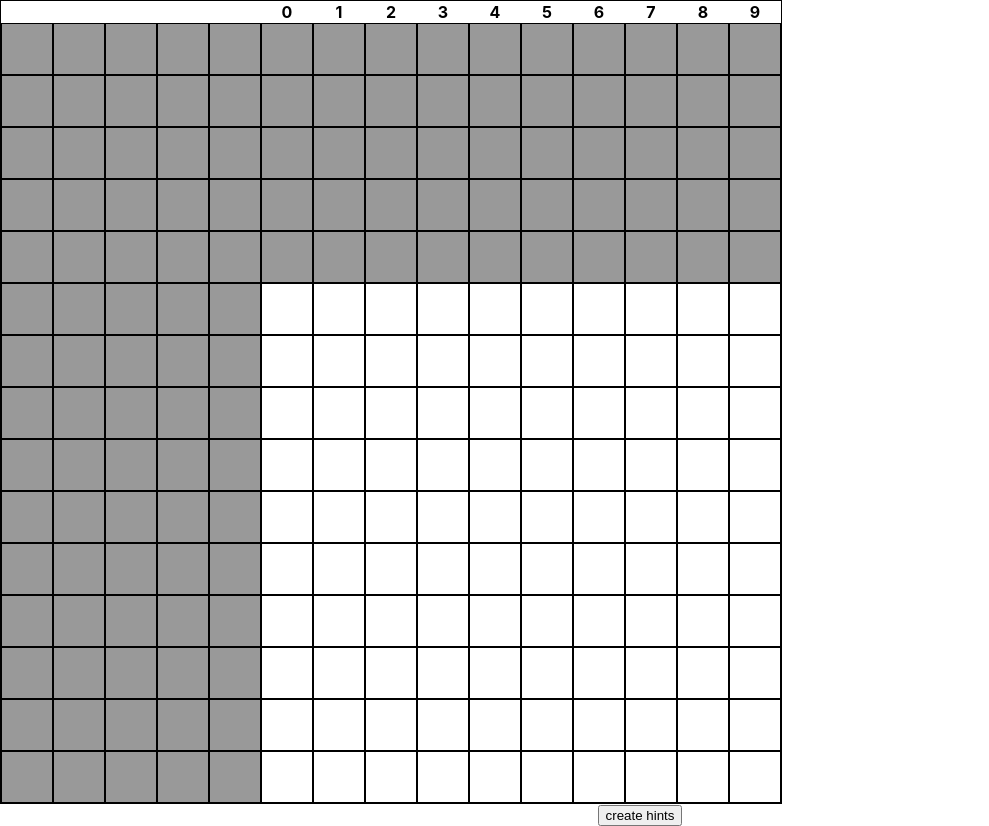
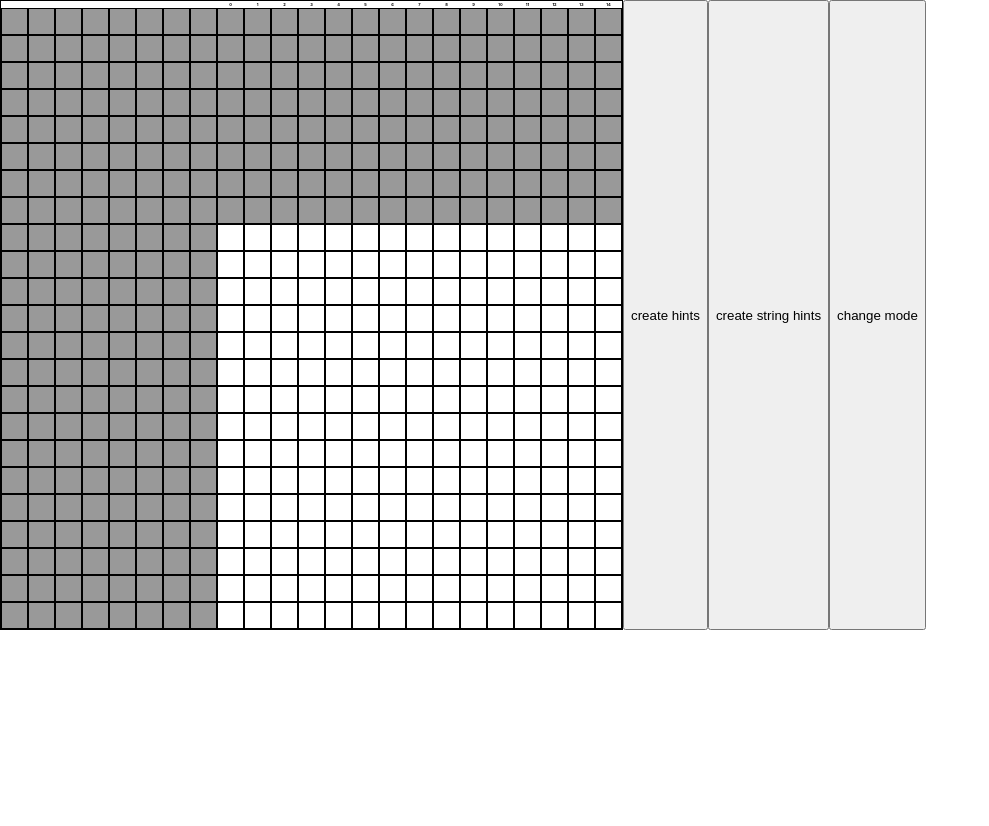
Before and after one commit to ordros/illust-logic, a React (Create React App) app: page / in a window 1280 px wide. Shown: the whole page, without its empty margins (0-989 px from the left). After the commit the page ends 800 px from the top, so only its background shows below. Built offline with nearby package versions, Linux system fonts and the light colour scheme.

Commit message:
add hint save/load util.

```diff
--- a/package.json
+++ b/package.json
@@ -9,8 +9,11 @@
     "react": "^17.0.2",
     "react-dom": "^17.0.2",
     "react-redux": "^7.2.4",
+    "react-router": "^5.2.0",
+    "react-router-dom": "^5.2.0",
     "react-scripts": "4.0.3",
-    "web-vitals": "^1.0.1"
+    "web-vitals": "^1.0.1",
+    "zlib": "^1.0.5"
   },
   "scripts": {
     "start": "react-scripts start",
--- a/src/App.js
+++ b/src/App.js
@@ -6,6 +6,8 @@ import { createStore } from 'redux'
 import pixelTableReducer from './reducers/pixelTableReducer';
 import PixelTable from './components/PixelTable';
 import PixelTablePage from './components/PixelTablePage';
+import { BrowserRouter, Route } from 'react-router-dom';
+// import { Route, Router } from 'react-router';
 
 function App() {
   const store = createStore(pixelTableReducer);
@@ -13,7 +15,9 @@ function App() {
   return (
     <div className="App">
       <Provider store={store}>
-        <PixelTablePage />
+        <BrowserRouter>
+          <Route path="/" component={PixelTablePage} />
+        </BrowserRouter>
       </Provider>
     </div>
   );
--- a/src/components/Pixel/index.jsx
+++ b/src/components/Pixel/index.jsx
@@ -23,25 +23,30 @@ const WhiteCell = styled.div`
 `;
 
 const CheckedCell = styled.div`
+  background: white;
   background-image: linear-gradient(-45deg,
-    transparent 49%,
-    black 49%,
-    black 51%,
-    transparent 51%,
+    transparent 48%,
+    black 48%,
+    black 52%,
+    transparent 52%,
     transparent),
   linear-gradient(45deg, /*角度*/
-    transparent 49%,
-    black 49%, /*斜線の色*/
-    black 51%, /*斜線の色*/
-    transparent 51%,
+    transparent 48%,
+    black 48%, /*斜線の色*/
+    black 52%, /*斜線の色*/
+    transparent 52%,
     transparent);
   width: 100%;
   height: 100%;
 `;
 
-const Pixel = ({ status, x, y }) => {
+const Pixel = ({ status, x, y, mode }) => {
   const dispatch = useDispatch();
   const onClick = () => {
+    if (mode === 'fill') {
+      dispatch({ type: 'SET_PIXEL', payload: { position: { x, y }, cellState: 'white' } });
+      return;
+    }
     switch(status) {
       case 'white':
         dispatch({ type: "SET_PIXEL", payload: { position:{ x, y }, cellState: 'black'} });
@@ -53,6 +58,13 @@ const Pixel = ({ status, x, y }) => {
       default:
         dispatch({ type: "SET_PIXEL", payload: { position:{ x, y }, cellState: 'white'} });
     }
+  };
+  const onMouseHover = () => {
+    if (mode === 'click') {
+      return;
+    }
+    dispatch({ type: "SET_PIXEL", payload: { position:{ x, y }, cellState: 'black'} });
+    return;
   };
 
   const getCell = (status) => {
@@ -68,7 +80,7 @@ const Pixel = ({ status, x, y }) => {
   }
 
   return (
-    <Wrapper onClick={onClick}>
+    <Wrapper onClick={onClick} onMouseEnter={onMouseHover}>
       {getCell(status)}
     </Wrapper>
   );
--- a/src/components/PixelTablePage/index.js
+++ /dev/null
@@ -1,29 +0,0 @@
-import { useEffect } from "react";
-import { useDispatch, useSelector } from "react-redux";
-import createHintsFromBoard from "../../utils/createHIntsFromBoard";
-import PixelTable from "../PixelTable";
-
-const PixelTablePage = () => {
-  const { table } = useSelector((state) => state);
-  const dispatch = useDispatch();
-  const size = 10;
-  const createHints = () => {
-    const { xHints, yHints } = createHintsFromBoard(table);
-    dispatch({ type: 'SET_HINTS', payload: { xHints, yHints } })
-  };
-  useEffect(() => {
-    if (!table) {
-      dispatch({ type: "INIT", payload: { size: { x: size, y: size }}});
-      dispatch({ type: 'SET_HINTS', payload: { xHints: Array.from({length: size}), yHints: Array.from({length: size}) } });
-    }
-  });
-
-  return (
-    <>
-      <PixelTable size={size} />
-      <button onClick={createHints}>create hints</button>
-    </>
-  );
-};
-
-export default PixelTablePage;
--- /dev/null
+++ b/src/components/PixelTablePage/index.jsx
@@ -0,0 +1,81 @@
+import { useEffect } from "react";
+import { useDispatch, useSelector } from "react-redux";
+import { useLocation } from "react-router-dom";
+import styled from "styled-components";
+import createHintsFromBoard from "../../utils/createHintsFromBoard";
+import createStringFromHint from "../../utils/createStringFromHint";
+import getHintsFromString from "../../utils/getHintsFromString";
+import PixelTable from "../PixelTable";
+
+const Wrapper = styled.div`
+  display: flex;
+`;
+
+const PixelTablePage = () => {
+  const { table, hints, mode } = useSelector((state) => state);
+  const dispatch = useDispatch();
+  const size = 15;
+
+  const location = useLocation();
+
+  const createStringHints = () => {
+    const xStringHint = createStringFromHint(hints.x);
+    const yStringHint = createStringFromHint(hints.y);
+    const hintString = `${size}/${size}/${xStringHint}/${yStringHint}`;
+    console.log(hintString);
+  };
+
+  const TestButton = styled.button`
+
+  `;
+
+  const setInitalData = () => {
+    if (!location.search) {
+      dispatch({ type: "INIT", payload: { size: { x: size, y: size }}});
+      dispatch({ type: 'SET_HINTS', payload: { xHints: Array.from({length: size}), yHints: Array.from({length: size}) } });
+      return;
+    }
+    const hint = location.search.replace('?hint=', '');
+    const {
+      sizeX,
+      sizeY,
+      hintsX,
+      hintsY,
+    } = getHintsFromString(hint);
+
+    dispatch({ type: "INIT", payload: { size: { x: sizeX, y: sizeY }}});
+    dispatch({ type: 'SET_HINTS', payload: { xHints: hintsX, yHints: hintsY } });
+  }
+
+  const createHints = () => {
+    const { xHints, yHints } = createHintsFromBoard(table);
+    dispatch({ type: 'SET_HINTS', payload: { xHints, yHints } })
+  };
+
+  const changeMode = () => {
+    switch (mode) {
+      case 'fill':
+        dispatch({ type: 'SET_MODE', payload: { mode: 'click' }});
+        return;
+      case 'click':
+        dispatch({ type: 'SET_MODE', payload: { mode: 'fill' }});
+        return;
+    }
+  }
+  useEffect(() => {
+    if (!table) {
+      setInitalData();
+    }
+  });
+
+  return (
+    <Wrapper>
+      <PixelTable size={size} />
+      <button onClick={createHints}>create hints</button>
+      <button onClick={createStringHints}>create string hints</button>
+      <button onClick={changeMode}>change mode</button>
+    </Wrapper>
+  );
+};
+
+export default PixelTablePage;
--- a/src/components/Table/index.jsx
+++ b/src/components/Table/index.jsx
@@ -4,11 +4,11 @@ import styled, { css } from 'styled-components';
 import Pixel from '../Pixel';
 
 const Cell = styled.div`
-  width: 50px;
-  height: 50px;
+  width: 25px;
+  height: 25px;
   border: 1px solid black;
   border-collapse: collapse;
-  // font-size: 6px;
+  font-size: 20px;
   display: flex;
   align-items: center;
   justify-content: center;
@@ -29,11 +29,11 @@ const StyledTable = styled.table`
 `;
 
 const Index = styled.th`
-  // font-size: 4px;
+  font-size: 4px;
 `;
 
 const Table = ({size, xHints, yHints}) => {
-  const { table } = useSelector((state) => state);
+  const { table, mode } = useSelector((state) => state);
   const getIndexArray = (s) => s ? Array.from({length: s}, (_, index) => index) : [];
   const array = getIndexArray(size);
 
@@ -78,7 +78,7 @@ const Table = ({size, xHints, yHints}) => {
                 return (
                   <td key={y}>
                     <Cell>
-                      <Pixel x={x} y={y} status={table && table[x][y]}/>
+                      <Pixel x={x} y={y} status={table && table[x][y]} mode={mode}/>
                     </Cell>
                   </td>
                 );
--- a/src/reducers/pixelTableReducer.js
+++ b/src/reducers/pixelTableReducer.js
@@ -2,6 +2,7 @@ const initialState = {
   size: null,
   table: null,
   hints: { x: null, y: null },
+  mode: 'click',
 };
 
 const pixelTableReducer = (state = initialState, action) => {
@@ -11,6 +12,7 @@ const pixelTableReducer = (state = initialState, action) => {
       return {
         size: { x, y },
         table: Array.from({length: x}).map((v) => Array.from({length: y}).map(() => 'white')),
+        mode: 'click',
       };
     }
     case 'SET_PIXEL': {
@@ -29,6 +31,13 @@ const pixelTableReducer = (state = initialState, action) => {
         },
       };
     }
+    case 'SET_MODE': {
+      const { mode } = action.payload;
+      return {
+        ...state,
+        mode,
+      }
+    }
     default:
       return state;
   }
--- /dev/null
+++ b/src/utils/createStringFromHint.js
@@ -0,0 +1,11 @@
+import zlib from 'zlib';
+
+// めんどくさいので1つのヒントの最大値は16までとして簡易実装する
+const createStringFromHint = (hint) => {
+  const buf = Buffer.from(JSON.stringify(hint));
+  const deflated = zlib.deflateRawSync(buf);
+  const base64string = deflated.toString('base64');
+  return base64string;
+};
+
+export default createStringFromHint;
--- /dev/null
+++ b/src/utils/getHintsFromString.js
@@ -0,0 +1,24 @@
+import zlib from 'zlib';
+
+const getHintFromString = (strHint) => {
+  const deflated = Buffer.from(strHint, 'base64');
+  const hint = zlib.inflateRawSync(deflated).toString();
+  return JSON.parse(hint);
+}
+
+const getHintsFromString = (str) => {
+  const arr = str.split('/');
+  const sizeX = arr[0];
+  const sizeY = arr[1];
+  const hintsX = getHintFromString(arr[2]);
+  const hintsY = getHintFromString(arr[3]);
+
+  return {
+    sizeX,
+    sizeY,
+    hintsX,
+    hintsY,
+  };
+};
+
+export default getHintsFromString;
```
Also changed, not shown: src/components/PixelTable/index.jsx (renamed from src/components/PixelTable/index.js), 1 other file (tests, documents, lock files or other folders).
